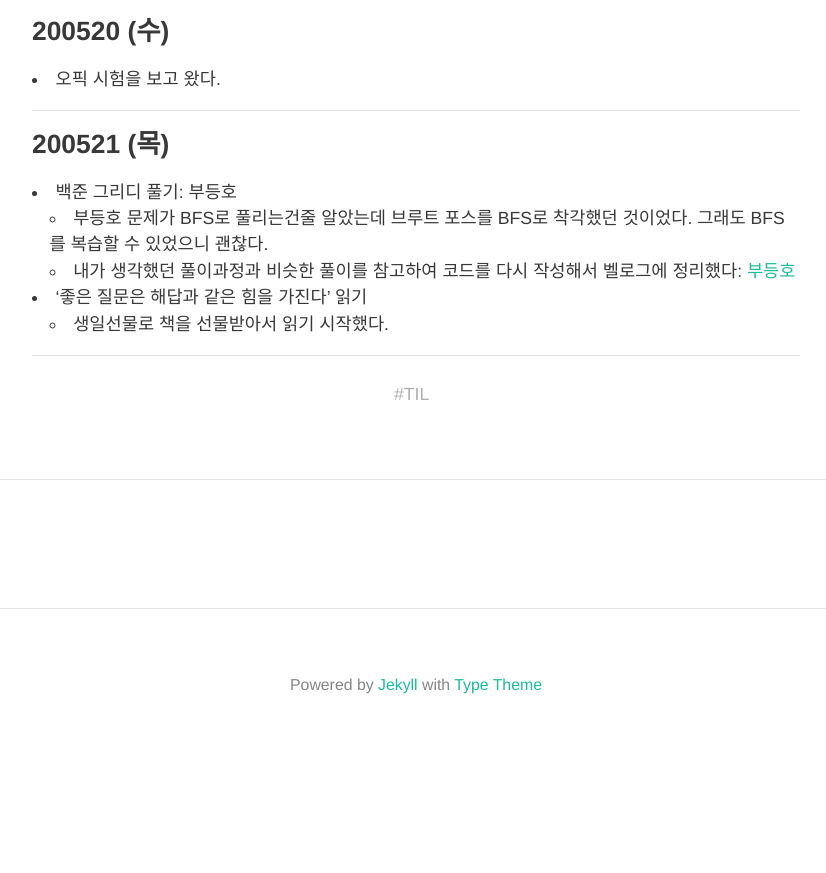
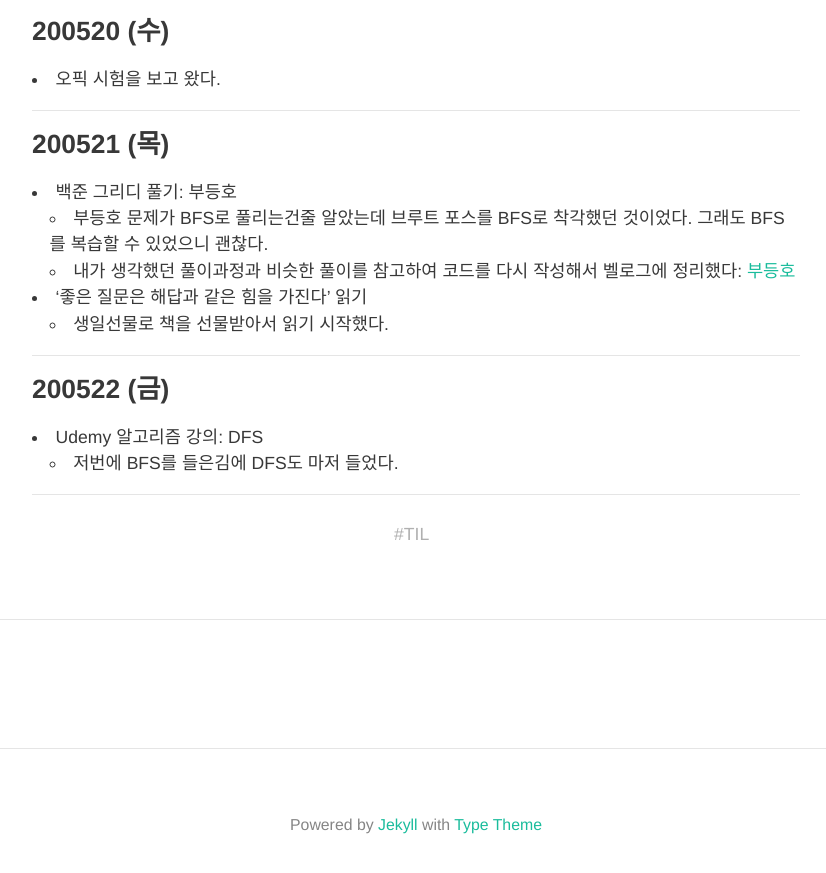
Before and after one commit to HyunlangBan/hyunlangban.github.io, a Jekyll site: the page built from _posts/TIL/2020-05-18-week-til.md, in a window 1280 px wide and 900 px high, scrolled down 646 px. Shown: the top 873 px of the window, without its empty margins (224-1050 px from the left). Built offline with Jekyll 4.4.1, drawn with Linux system fonts in a browser that asks for light colours; nearby versions of some CDN libraries; some web fonts are replaced; comment, search, counter and statistics services are not loaded; before the commit the page ends 1407 px from its top, so only the background shows below that.

Commit message:
Add 200522 TIL

```diff
--- a/_posts/TIL/2020-05-18-week-til.md
+++ b/_posts/TIL/2020-05-18-week-til.md
@@ -29,3 +29,9 @@ title: 200518-200524 TIL
   - 생일선물로 책을 선물받아서 읽기 시작했다.
 
 ---
+
+### 200522 (금)
+- Udemy 알고리즘 강의: DFS
+  - 저번에 BFS를 들은김에 DFS도 마저 들었다.
+
+---
```
